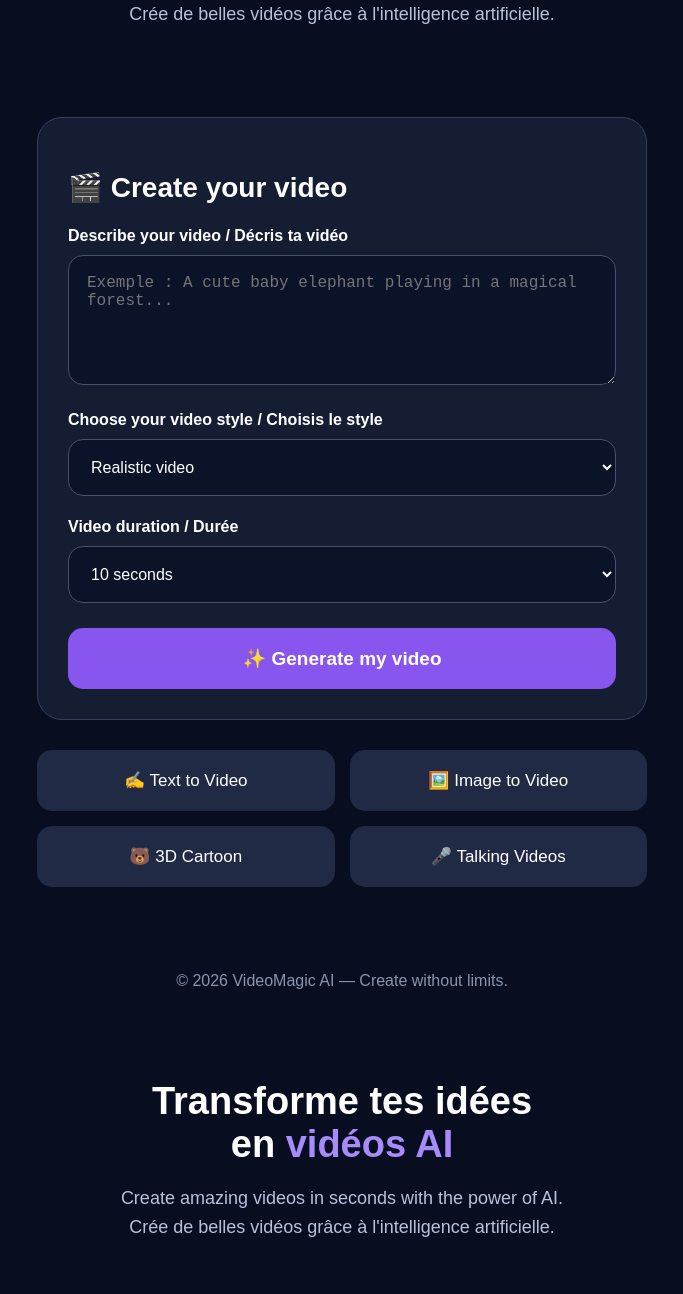
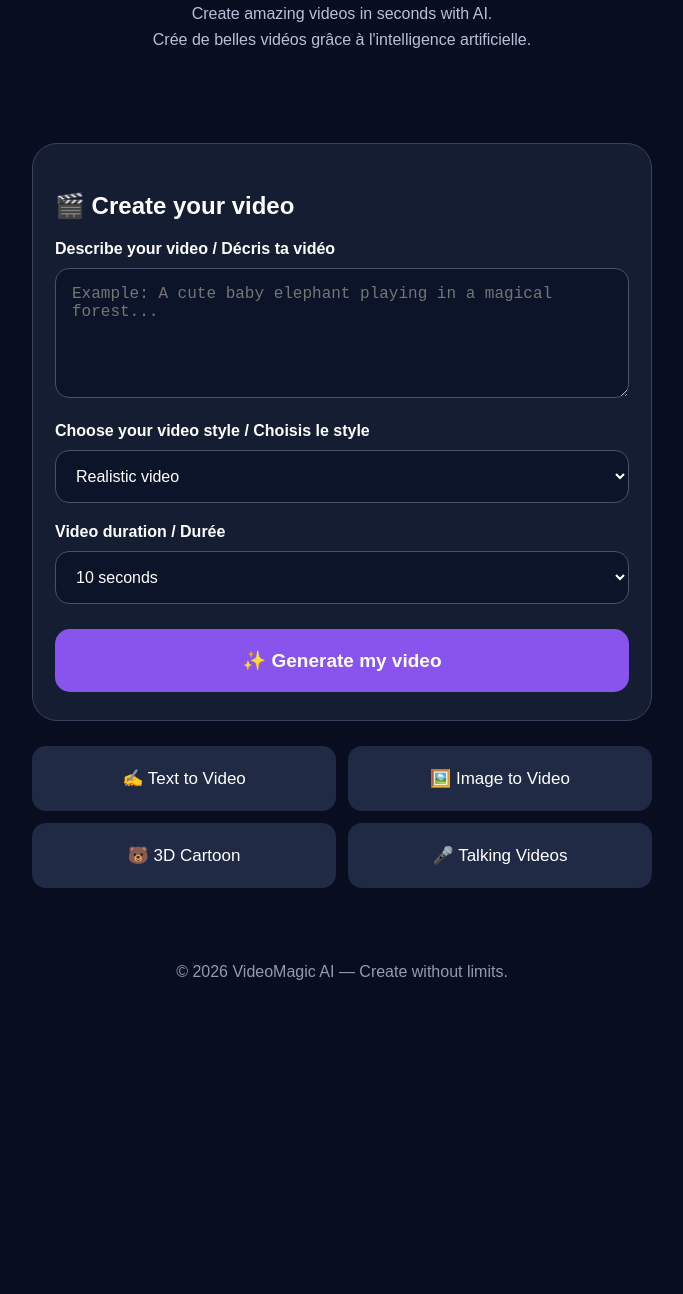
Before and after one commit to sb9543049-code/videomagic-ai, a plain HTML site: page index.html in a window 1280 px wide. Shown: the part 188-1482 px from the top of the page, without its empty margins (298-981 px from the left). After the commit the page ends 1204 px from the top, so only its background shows below. Drawn offline with Linux system fonts and the light colour scheme.

Commit message:
Update index.html

```diff
--- a/index.html
+++ b/index.html
@@ -1,3 +1,4 @@
+
 
 <!DOCTYPE html>
 <html lang="fr">
@@ -7,148 +8,148 @@
 <title>VideoMagic AI</title>
 <style>
 *{box-sizing:border-box}
-body{margin:0;background:#080e20;color:white;font-family:Arial,sans-serif}
-header{text-align:center;padding:55px 20px 25px}
-h1{font-size:38px;margin:10px 0}
+body{
+  margin:0;
+  font-family:Arial,sans-serif;
+  background:#080e20;
+  color:white;
+}
+header{
+  text-align:center;
+  padding:35px 15px;
+}
+.logo{font-size:25px;font-weight:bold;color:#a78bfa}
+h1{font-size:36px;margin:25px 0 12px}
 h1 span{color:#a78bfa}
-header p{color:#b8c1d9;font-size:18px;line-height:1.6}
-main{max-width:650px;margin:auto;padding:20px}
-.panel{background:#151d33;border:1px solid #35405e;border-radius:25px;padding:30px}
-h2{font-size:27px}
-label{display:block;margin:22px 0 10px;font-weight:bold}
-textarea,select{width:100%;padding:18px;background:#0c1429;color:white;border:1px solid #45516e;border-radius:14px;font-size:17px}
+.subtitle{color:#b8c1d9;line-height:1.6}
+main{max-width:650px;margin:25px auto;padding:15px}
+.panel{
+  background:#151d33;
+  border:1px solid #39435f;
+  border-radius:25px;
+  padding:28px 22px;
+}
+label{display:block;margin:20px 0 10px;font-weight:bold}
+textarea,select{
+  width:100%;
+  padding:16px;
+  border-radius:14px;
+  border:1px solid #46516e;
+  background:#0c1429;
+  color:white;
+  font-size:16px;
+}
 textarea{height:130px;resize:vertical}
-button{width:100%;padding:20px;margin-top:25px;background:#8955f5;color:white;border:0;border-radius:15px;font-size:19px;font-weight:bold}
+button{
+  width:100%;
+  margin-top:25px;
+  padding:20px;
+  border:0;
+  border-radius:15px;
+  background:#8954ed;
+  color:white;
+  font-size:19px;
+  font-weight:bold;
+}
 button:active{opacity:.8}
-#result{margin-top:20px;color:#c4b5fd;line-height:1.6}
-.modes{display:grid;grid-template-columns:1fr 1fr;gap:15px;margin-top:25px}
-.mode{background:#202a45;padding:22px 10px;border-radius:15px;text-align:center}
-footer{text-align:center;color:#8994b1;padding:45px 10px}
+#message{
+  display:none;
+  margin-top:20px;
+  padding:18px;
+  border-radius:14px;
+  background:#202a45;
+  color:#d6c6ff;
+  line-height:1.6;
+}
+.modes{
+  display:grid;
+  grid-template-columns:1fr 1fr;
+  gap:12px;
+  margin-top:25px;
+}
+.mode{
+  background:#202a45;
+  padding:22px 8px;
+  border-radius:14px;
+  text-align:center;
+  font-size:17px;
+}
+footer{
+  text-align:center;
+  color:#929bb3;
+  padding:35px 10px;
+}
 </style>
 </head>
 <body>
+
 <header>
+  <div class="logo">🎬 VideoMagic AI</div>
   <h1>Transforme tes idées<br>en <span>vidéos AI</span></h1>
-<p>Create amazing videos in seconds with AI.<br>Crée de belles vidéos grâce à l'intelligence artificielle.</p>
+  <p class="subtitle">
+    Create amazing videos in seconds with AI.<br>
+    Crée de belles vidéos grâce à l'intelligence artificielle.
+  </p>
 </header>
+
 <main>
   <section class="panel">
     <h2>🎬 Create your video</h2>
+
     <label for="prompt">Describe your video / Décris ta vidéo</label>
-<textarea id="prompt" placeholder="Exemple : A cute baby elephant playing in a magical forest..."></textarea>
+    <textarea id="prompt" placeholder="Example: A cute baby elephant playing in a magical forest..."></textarea>
+
     <label for="style">Choose your video style / Choisis le style</label>
     <select id="style">
       <option>Realistic video</option>
       <option>3D Cartoon</option>
       <option>Anime</option>
       <option>Cinematic</option>
-<option>Talking Video</option>
     </select>
+
     <label for="duration">Video duration / Durée</label>
     <select id="duration">
       <option>10 seconds</option>
       <option>15 seconds</option>
     </select>
-<button id="generate">✨ Generate my video</button>
-<div id="result" aria-live="polite"></div>
+
+    <button onclick="generateVideo()">✨ Generate my video</button>
+
+    <div id="message"></div>
   </section>
-<div class="modes">
+
+  <section class="modes">
     <div class="mode">✍️ Text to Video</div>
     <div class="mode">🖼️ Image to Video</div>
     <div class="mode">🐻 3D Cartoon</div>
     <div class="mode">🎤 Talking Videos</div>
-</div>
+  </section>
 </main>
-<footer>© 2026 VideoMagic AI — Create without limits.</footer>
+
+<footer>
+  © 2026 VideoMagic AI — Create without limits.
+</footer>
+
 <script>
-document.getElementById("generate").addEventListener("click",function(){
+function generateVideo(){
   const prompt=document.getElementById("prompt").value.trim();
-const result=document.getElementById("result");
+  const style=document.getElementById("style").value;
+  const duration=document.getElementById("duration").value;
+  const message=document.getElementById("message");
+
   if(!prompt){
-result.textContent="⚠️ Please describe your video first. Décris d'abord ta vidéo.";
+    message.style.display="block";
+    message.innerText="⚠️ Please describe your video first. Décris d'abord ta vidéo.";
     return;
   }
-result.textContent="✅ Your request is ready! Ta demande est prête. La connexion au moteur IA sera ajoutée dans la prochaine étape.";
-});
+
+  message.style.display="block";
+  message.innerText=
+    "✅ Your video request is ready! Ta demande est prête. " +
+    "Style: "+style+". Duration: "+duration+". " +
+    "The AI video engine is not connected yet. Le moteur IA sera connecté dans une prochaine étape.";
+}
 </script>
+
 </body>
 </html>
-
-<!DOCTYPE html>
-<html lang="fr">
-<head>
-<meta charset="UTF-8">
-<meta name="viewport" content="width=device-width, initial-scale=1.0">
-<title>VideoMagic AI</title>
-<style>
-*{box-sizing:border-box}
-body{margin:0;background:#080e20;color:white;font-family:Arial,sans-serif}
-header{text-align:center;padding:45px 20px 20px}
-h1{font-size:38px;margin:10px}
-h1 span{color:#a78bfa}
-.subtitle{color:#b8c1d9;line-height:1.6}
-main{max-width:650px;margin:30px auto;padding:20px}
-.panel{background:#151d33;border:1px solid #35405e;border-radius:25px;padding:30px}
-h2{font-size:28px}
-label{display:block;margin:22px 0 10px;font-weight:bold}
-textarea,select{width:100%;padding:18px;background:#0b1328;color:white;border:1px solid #45516e;border-radius:15px;font-size:16px}
-textarea{height:130px;resize:vertical}
-button{width:100%;padding:19px;margin-top:25px;border:0;border-radius:15px;background:#8955ef;color:white;font-size:19px;font-weight:bold}
-button:active{opacity:.8}
-.note{color:#aeb8d0;text-align:center;line-height:1.5}
-#result{display:none;margin-top:20px;padding:18px;background:#202a45;border-radius:15px;line-height:1.6}
-.modes{display:grid;grid-template-columns:1fr 1fr;gap:15px;margin-top:30px}
-.mode{background:#202a45;padding:20px 8px;text-align:center;border-radius:15px;font-size:17px}
-footer{text-align:center;color:#8994ad;padding:35px 10px}
-</style>
-</head>
-<body>
-<header>
-<h1>Transforme tes idées<br>en <span>vidéos AI</span></h1>
-<p class="subtitle">Create amazing videos in seconds with the power of AI.<br>Crée de belles vidéos grâce à l'intelligence artificielle.</p>
-</header>
-<main>
-<div class="panel">
-<h2>🎬 Create your video</h2>
-<label for="description">Describe your video / Décris ta vidéo</label>
-<textarea id="description" placeholder="Exemple : A cute baby elephant playing in a magical forest..."></textarea>
-<label for="style">Choose your video style / Choisis le style</label>
-<select id="style">
-<option>Realistic video</option>
-<option>3D Cartoon</option>
-<option>Anime</option>
-<option>Cinematic</option>
-<option>Talking Video</option>
-</select>
-<label for="duration">Video duration / Durée</label>
-<select id="duration">
-<option>10 seconds</option>
-<option>15 seconds</option>
-</select>
-<button onclick="generateVideo()">✨ Generate my video</button>
-<div id="result"></div>
-<p class="note">Your AI video studio starts here.<br>Ton studio vidéo commence ici.</p>
-</div>
-<div class="modes">
-<div class="mode">✍️ Text to Video</div>
-<div class="mode">🖼️ Image to Video</div>
-<div class="mode">🐻 3D Cartoon</div>
-<div class="mode">🎤 Talking Videos</div>
-</div>
-</main>
-<footer>© 2026 VideoMagic AI — Create without limits.</footer>
-<script>
-function generateVideo(){
-const description=document.getElementById("description").value.trim();
-const result=document.getElementById("result");
-if(!description){
-result.style.display="block";
-result.textContent="⚠️ Please describe your video first. Décris d'abord ta vidéo.";
-return;
-}
-result.style.display="block";
-result.innerHTML="<strong>🎉 Great! Your video idea is ready.</strong><br><br>Style: "+document.getElementById("style").value+"<br>Duration: "+document.getElementById("duration").value+"<br><br>✅ Your request is saved in this demo. The real AI video engine will be connected soon.";
-}
-</script>
-</body>
-</html>
```
Lines whose indentation alone changed are shown as unchanged.
